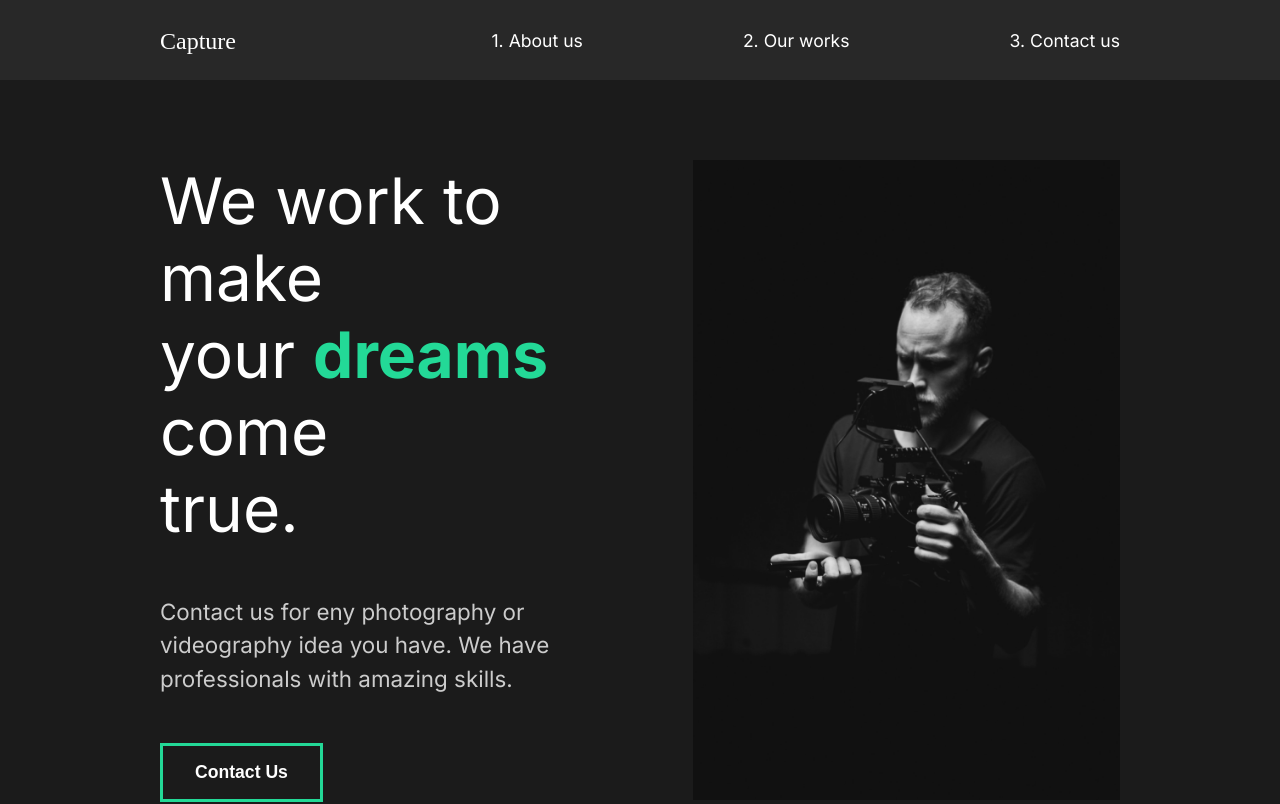
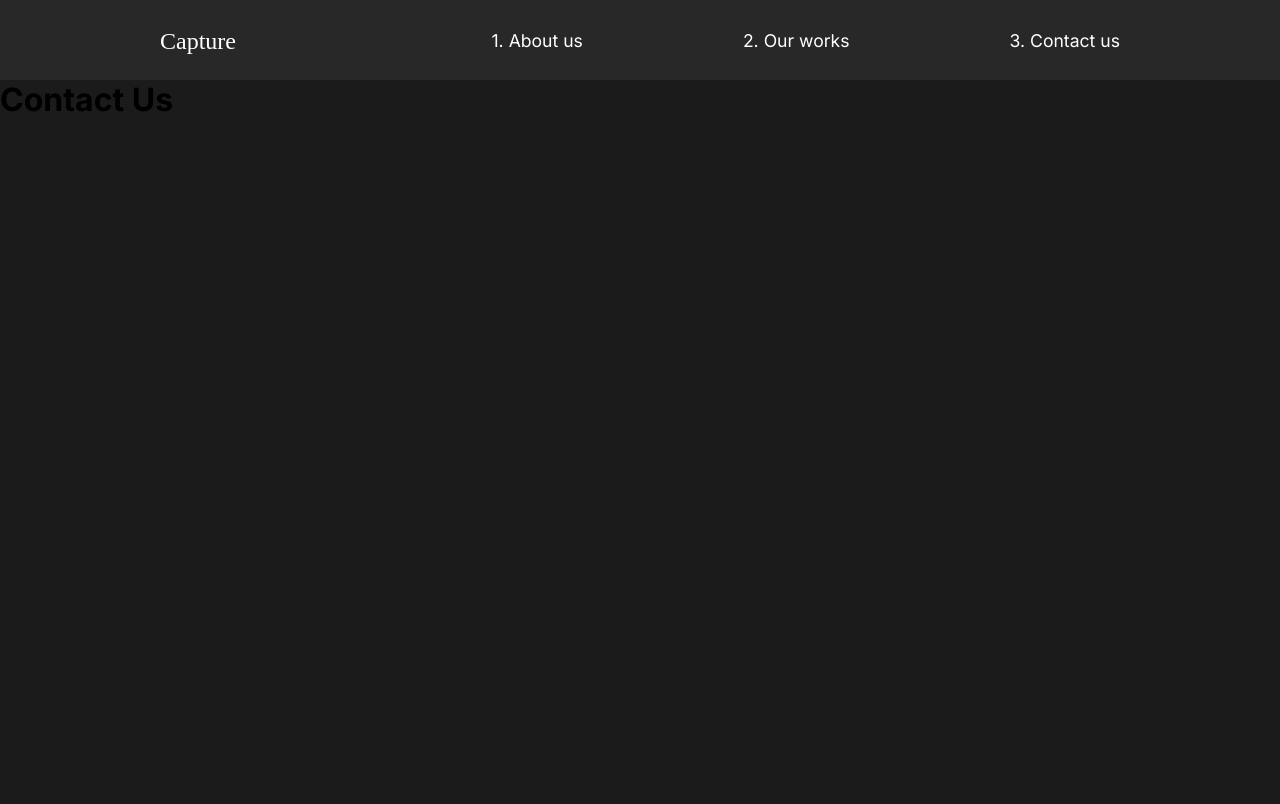
Before and after one commit to komjatia/photo-portfolio, a React (Create React App) app: page /contactus in a window 1280 px wide. Shown: the top 804 px of the page. Built offline with nearby package versions, Linux system fonts and the light colour scheme.

Commit message:
Adding react-router

```diff
--- a/src/App.js
+++ b/src/App.js
@@ -1,4 +1,5 @@
 import React from "react";
+import { Route, Switch } from "react-router-dom";
 
 // Import Style
 import GlobalStyle from "./components/GlobalStyle";
@@ -6,13 +7,27 @@ import GlobalStyle from "./components/GlobalStyle";
 // Import pages
 import AboutUs from "./pages/AboutUs";
 import Nav from "./components/Nav";
+import ourWork from "./pages/ourWork";
+import ContactUs from "./pages/ContactUs";
 
 function App() {
   return (
     <div className='App'>
+      <GlobalStyle />
       <Nav />
-      <GlobalStyle />
-      <AboutUs />
+      <Switch>
+        <Route exact path='/'>
+          <AboutUs />
+        </Route>
+
+        <Route exact path='/ourwork'>
+          <ourWork />
+        </Route>
+
+        <Route exact path='/contactus'>
+          <ContactUs />
+        </Route>
+      </Switch>
     </div>
   );
 }
--- a/src/components/Nav.jsx
+++ b/src/components/Nav.jsx
@@ -7,16 +7,16 @@ import styled from 'styled-components';
 export default function Nav() {
     return (
         <StyledNav>
-            <h1><a id='logo' href="#">Capture</a></h1>
+            <h1><a id='logo' href="/">Capture</a></h1>
             <ul>
                 <li>
-                    <a href="#">1. About us</a>
+                    <a href="/">1. About us</a>
                 </li>
                 <li>
-                    <a href="#">2. Our works</a>
+                    <a href="/ourworks">2. Our works</a>
                 </li>
                 <li>
-                    <a href="#">3. Contact us</a>
+                    <a href="/contactus">3. Contact us</a>
                 </li>
             </ul>
         </StyledNav>
--- a/src/index.js
+++ b/src/index.js
@@ -1,11 +1,14 @@
 import React from "react";
 import ReactDOM from "react-dom";
+import { BrowserRouter } from "react-router-dom";
 
 import App from "./App";
 
 ReactDOM.render(
   <React.StrictMode>
-    <App />
+    <BrowserRouter>
+      <App />
+    </BrowserRouter>
   </React.StrictMode>,
   document.getElementById("root")
 );
--- /dev/null
+++ b/src/pages/ContactUs.jsx
@@ -0,0 +1,9 @@
+import React from 'react'
+
+export default function ContactUs() {
+    return (
+        <div>
+            <h1>Contact Us</h1>
+        </div>
+    )
+}
--- /dev/null
+++ b/src/pages/ourWork.jsx
@@ -0,0 +1,9 @@
+import React from 'react'
+
+export default function ourWork() {
+    return (
+        <div>
+            <h1>Our Work</h1>
+        </div>
+    )
+}
```
